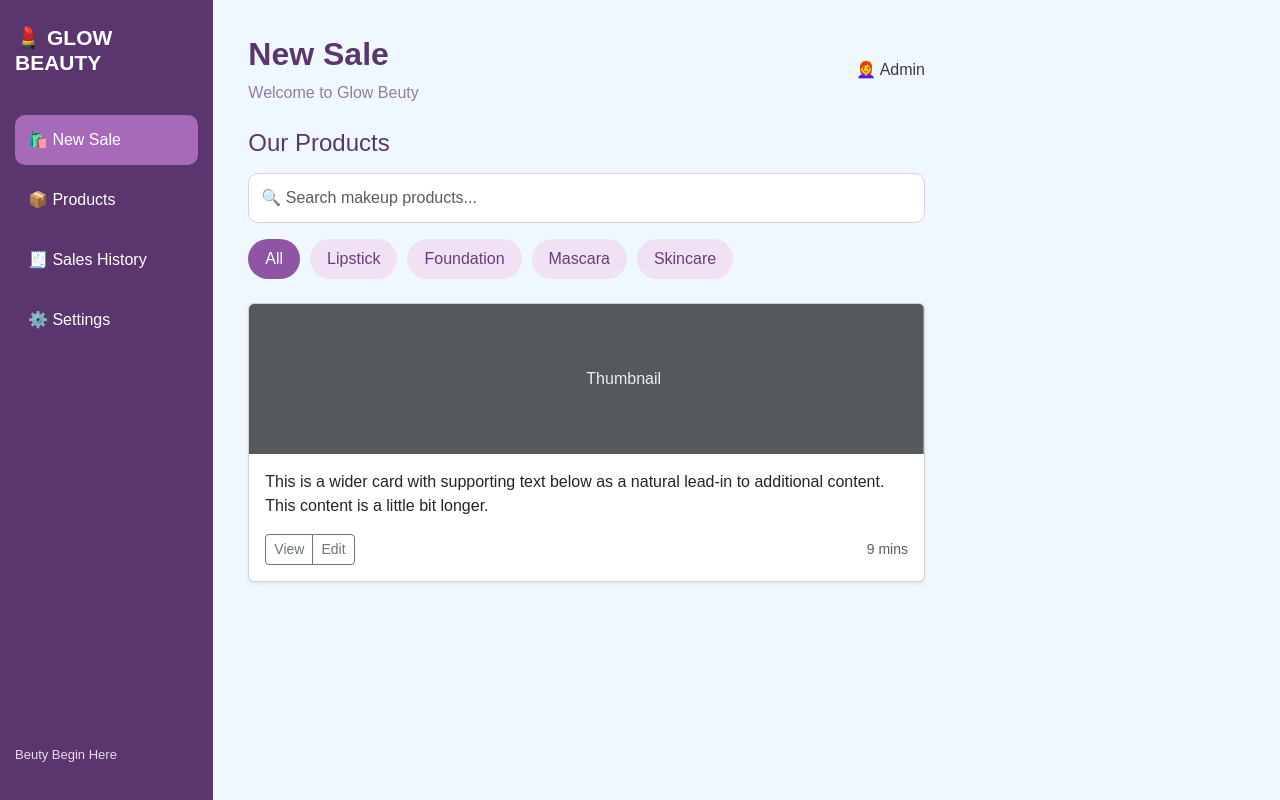
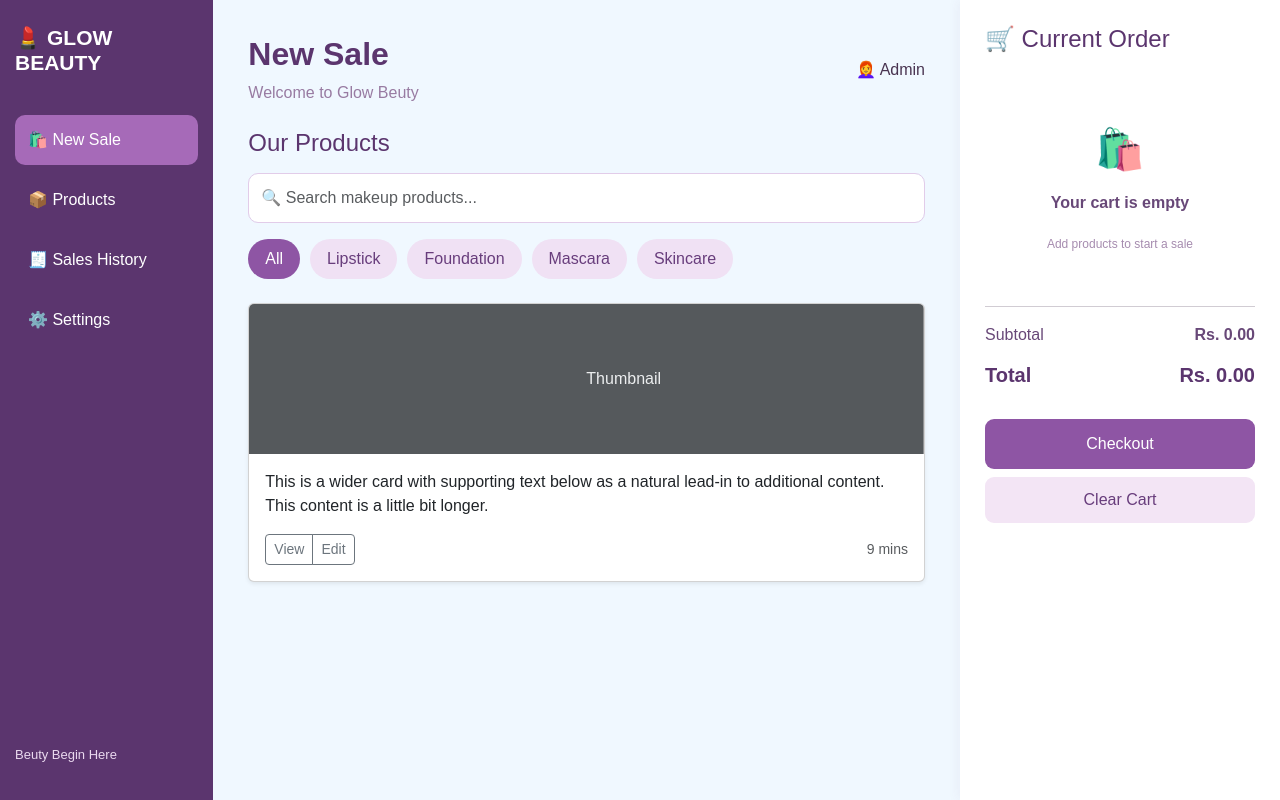
Before and after one commit to Nikesha01/Glow-Beauty-Makeup-Store-POS-System, a plain HTML site: page index.html in a window 1280 px wide. Drawn offline with nearby package versions, Linux system fonts and the light colour scheme.

Commit message:
add cart section with css

```diff
--- a/css/style.css
+++ b/css/style.css
@@ -101,3 +101,119 @@ body{
     background-color: #8e55a4;
     color: white;
 }
+
+.cart-section {
+    background-color: white;
+    min-height: 100vh;
+    padding: 25px;
+    box-shadow: -3px 0 10px rgba(91, 53, 110, 0.05);
+}
+
+.cart-section h4 {
+    color: #5b356e;
+    margin-bottom: 30px;
+}
+
+.empty-cart {
+    text-align: center;
+    padding: 35px 5px;
+    color: #a68caf;
+}
+
+.empty-cart span {
+    font-size: 40px;
+}
+
+.empty-cart p {
+    margin-top: 12px;
+    font-weight: bold;
+    color: #684878;
+}
+
+.empty-cart small {
+    font-size: 12px;
+}
+
+.cart-item {
+    background-color: #fdf7fc;
+    padding: 12px;
+    border-radius: 10px;
+    margin-bottom: 12px;
+}
+
+.cart-item h6 {
+    color: #5b356e;
+    font-size: 14px;
+    margin-bottom: 7px;
+}
+
+.cart-item-price {
+    color: #8e55a4;
+    font-weight: bold;
+    font-size: 13px;
+}
+
+.quantity-controls {
+    display: flex;
+    align-items: center;
+    gap: 10px;
+    margin-top: 10px;
+}
+
+.quantity-btn {
+    background-color: #ead9ef;
+    border: none;
+    color: #5b356e;
+    width: 27px;
+    height: 27px;
+    border-radius: 6px;
+    font-weight: bold;
+}
+
+.quantity-btn:hover {
+    background-color: #a66ab8;
+    color: white;
+}
+
+.remove-btn {
+    border: none;
+    background: none;
+    color: #d45b78;
+    font-size: 12px;
+    margin-left: auto;
+}
+
+.total-section {
+    color: #684878;
+}
+
+.total-section h5 {
+    color: #5b356e;
+    font-weight: bold;
+}
+
+.checkout-btn {
+    background-color: #8e55a4;
+    color: white;
+    width: 100%;
+    padding: 12px;
+    border-radius: 9px;
+}
+
+.checkout-btn:hover {
+    background-color: #5b356e;
+    color: white;
+}
+
+.clear-btn {
+    background-color: #f3e5f5;
+    color: #683d7c;
+    width: 100%;
+    padding: 10px;
+    border-radius: 9px;
+}
+
+.clear-btn:hover {
+    background-color: #ead9ef;
+    color: #5b356e;
+}
--- a/index.html
+++ b/index.html
@@ -8,7 +8,7 @@
     <link href="https://cdn.jsdelivr.net/npm/bootstrap@5.3.9/dist/css/bootstrap.min.css" rel="stylesheet"
         integrity="sha384-yEPZ7jP9S0QKiUQ0m3jjsO4ProIW7wvR9gXkI7JOGa2XVsw53Yke2bsdkBbjmmiX" crossorigin="anonymous">
 
-         <link href="https://cdn.jsdelivr.net/npm/bootstrap@5.3.8/dist/css/bootstrap.min.css" rel="stylesheet"
+    <link href="https://cdn.jsdelivr.net/npm/bootstrap@5.3.8/dist/css/bootstrap.min.css" rel="stylesheet"
         integrity="sha384-sRIl4kxILFvY47J16cr9ZwB07vP4J8+LH7qKQnuqkuIAvNWLzeN8tE5YBujZqJLB" crossorigin="anonymous">
     <link rel="stylesheet" href="css\style.css">
 </head>
@@ -110,13 +110,51 @@
 
             </div>
 
+            <div class="col-md-3 cart-section">
 
+                <h4>🛒 Current Order</h4>
+
+                <div id="cartItems">
+
+                    <div class="empty-cart">
+                        <span>🛍️</span>
+                        <p>Your cart is empty</p>
+                        <small>Add products to start a sale</small>
+                    </div>
+
+                </div>
+
+                <hr>
+
+                <div class="total-section">
+
+                    <div class="d-flex justify-content-between">
+                        <span>Subtotal</span>
+                        <strong id="subtotal">Rs. 0.00</strong>
+                    </div>
+
+                    <div class="d-flex justify-content-between mt-3">
+                        <h5>Total</h5>
+                        <h5 id="total">Rs. 0.00</h5>
+                    </div>
+
+                </div>
+
+                <button class="btn checkout-btn mt-4" id="checkoutBtn">
+                    Checkout
+                </button>
+
+                <button class="btn clear-btn mt-2" id="clearBtn">
+                    Clear Cart
+                </button>
+
+            </div>
 
         </div>
 
     </div>
 
-     <script src="https://cdn.jsdelivr.net/npm/bootstrap@5.3.8/dist/js/bootstrap.bundle.min.js"
+    <script src="https://cdn.jsdelivr.net/npm/bootstrap@5.3.8/dist/js/bootstrap.bundle.min.js"
         integrity="sha384-FKyoEForCGlyvwx9Hj09JcYn3nv7wiPVlz7YYwJrWVcXK/BmnVDxM+D2scQbITxI"
         crossorigin="anonymous"></script>
 
```
